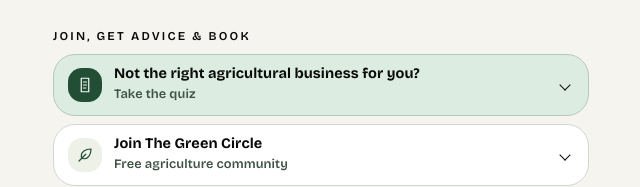
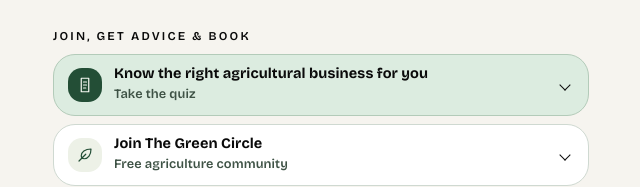
Before and after one commit to FARMWISE-WHITERABBIT/obiemeka-webite, a React (Vite) app: page /links in a window 1280 px wide. Shown: the part 345-532 px from the top of the page, without its empty margins (319-959 px from the left). Built offline with nearby package versions, Linux system fonts and the light colour scheme.

Commit message:
Correct the agribusiness quiz title

```diff
--- a/src/pages/AgriQuiz.jsx
+++ b/src/pages/AgriQuiz.jsx
@@ -353,7 +353,7 @@ export default function AgriQuiz() {
   return (
     <main className="section links-page">
       <Link to="/links">← Obi Emeka links</Link>
-      <h1>Not the right agricultural business for you?</h1>
+      <h1>Know the right agricultural business for you</h1>
       <AgriQuizForm />
     </main>
   )
--- a/src/pages/Links.jsx
+++ b/src/pages/Links.jsx
@@ -82,7 +82,7 @@ export default function Links() {
 
       <section className="links-group" aria-labelledby="links-work">
         <h2 id="links-work" className="caps">Join, get advice &amp; book</h2>
-        <Offer id="quiz" title="Not the right agricultural business for you?" description="Take the quiz" open={active === 'quiz' || Boolean(quizOrder)}>
+        <Offer id="quiz" title="Know the right agricultural business for you" description="Take the quiz" open={active === 'quiz' || Boolean(quizOrder)}>
           <AgriQuizForm key={quizOrder || 'new'} inline />
         </Offer>
         <Offer id="join" title="Join The Green Circle" description="Free agriculture community" open={active === 'join'}>
```
